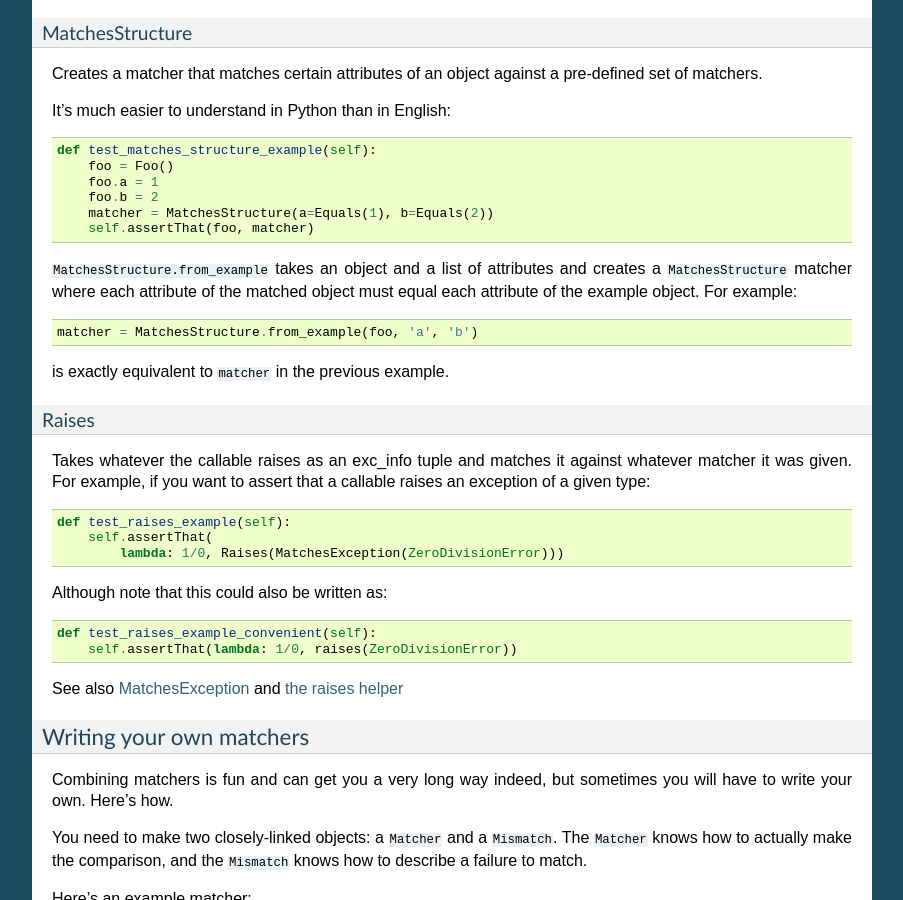
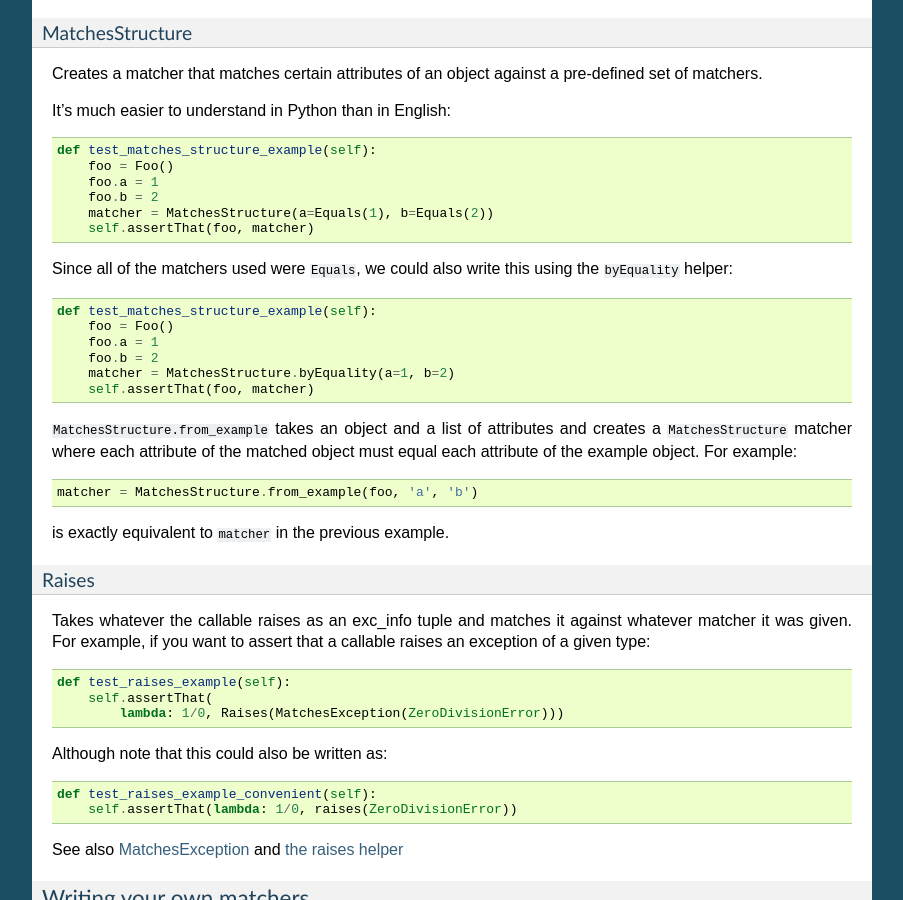
Before and after one commit to testing-cabal/testtools, a Sphinx documentation site: the page built from doc/for-test-authors.rst, in a window 1280 px wide and 900 px high, scrolled down 9112 px. Shown: the whole window, without its empty margins (198-1101 px from the left). Built offline with Sphinx 7.4.7, drawn with Linux system fonts in a browser that asks for light colours.

Commit message:
Docs & NEWS update.

```diff
--- a/doc/for-test-authors.rst
+++ b/doc/for-test-authors.rst
@@ -584,6 +584,16 @@ It's much easier to understand in Python than in English::
       matcher = MatchesStructure(a=Equals(1), b=Equals(2))
       self.assertThat(foo, matcher)
 
+Since all of the matchers used were ``Equals``, we could also write this using
+the ``byEquality`` helper::
+
+  def test_matches_structure_example(self):
+      foo = Foo()
+      foo.a = 1
+      foo.b = 2
+      matcher = MatchesStructure.byEquality(a=1, b=2)
+      self.assertThat(foo, matcher)
+
 ``MatchesStructure.from_example`` takes an object and a list of attributes and
 creates a ``MatchesStructure`` matcher where each attribute of the matched
 object must equal each attribute of the example object.  For example::
```
Also changed, not shown: 1 other file.
